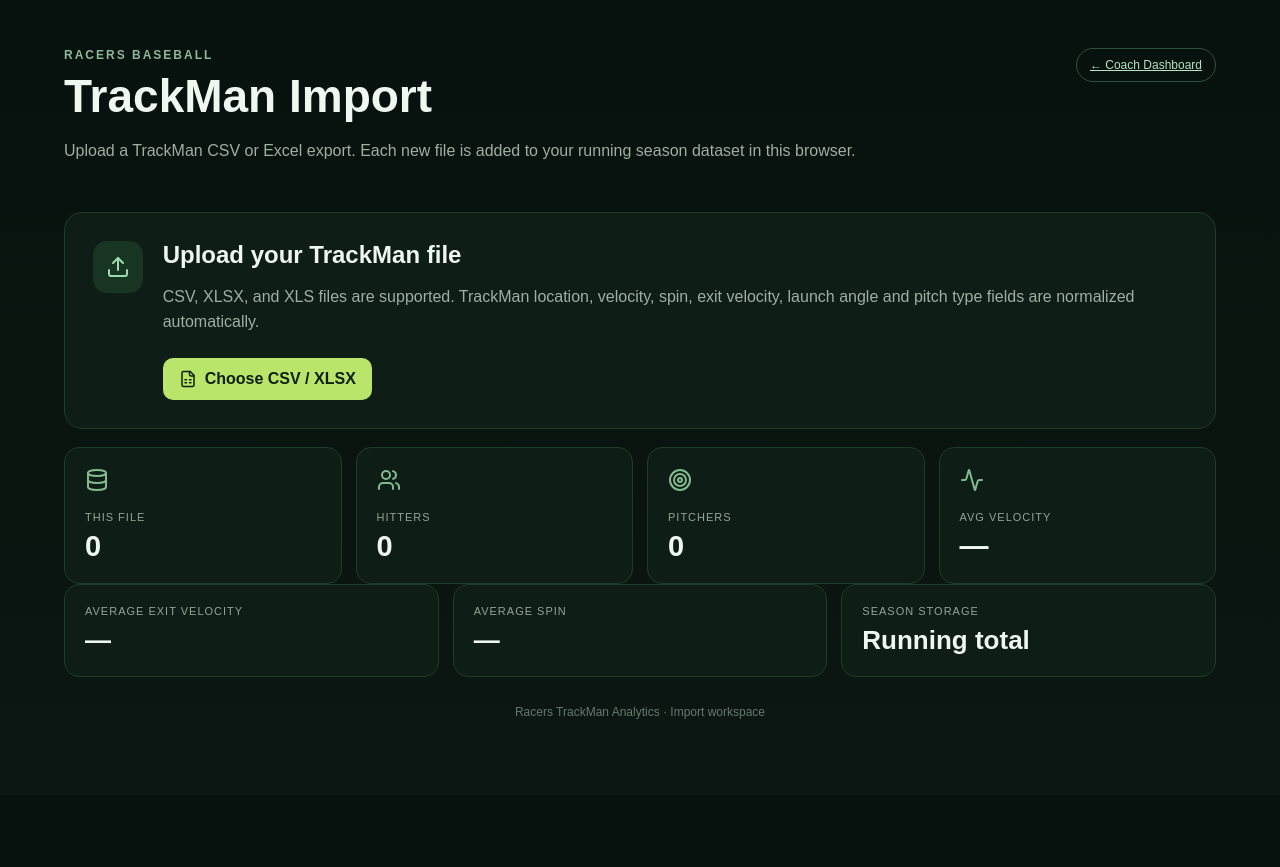
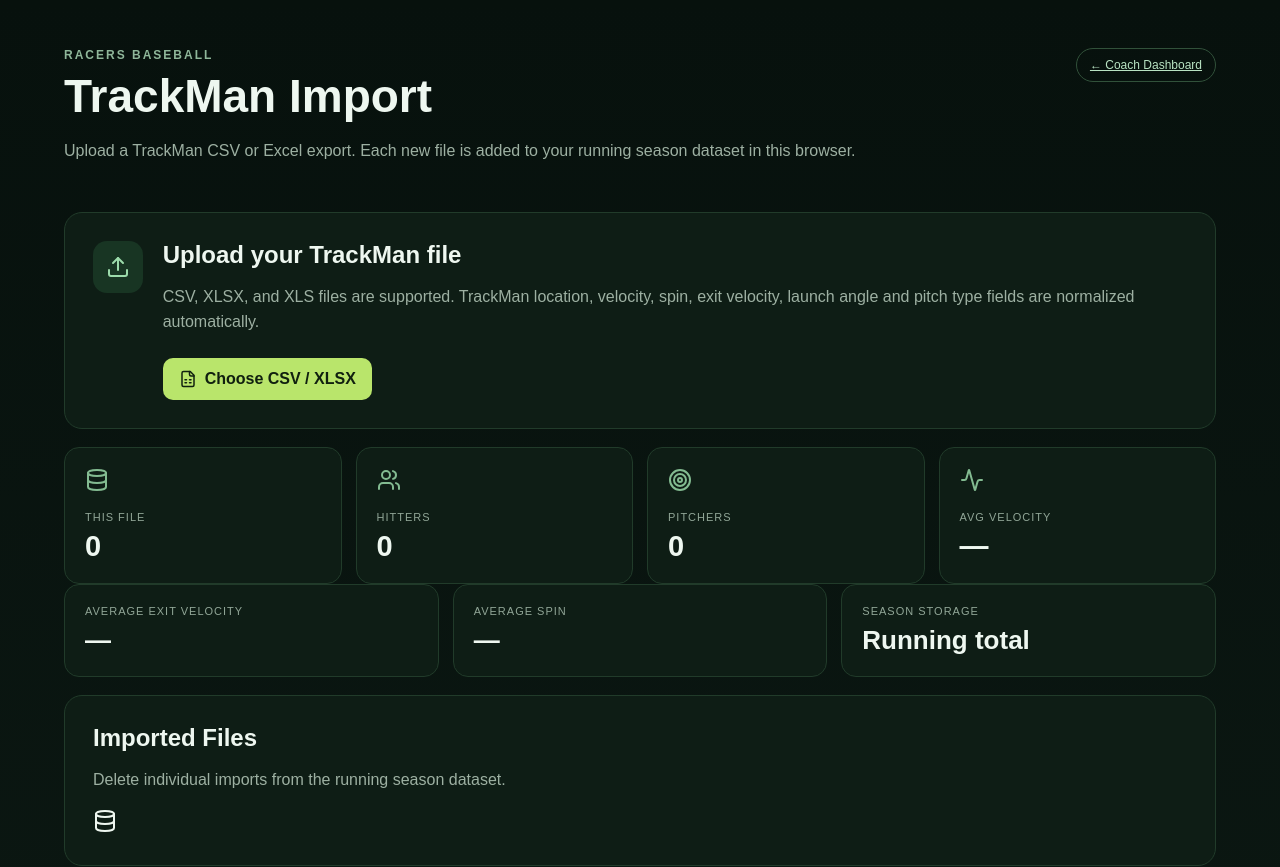
Before and after one commit to Racers43/Racers-Baseball-Trackman, a Next.js app: page /import in a window 1280 px wide. Shown: the top 867 px of the page. Before the commit the page ends 800 px from the top, so only its background shows below. Built offline with nearby package versions, Linux system fonts and the light colour scheme.

Commit message:
Add case-by-case import deletion

```diff
--- a/app/import/page.tsx
+++ b/app/import/page.tsx
@@ -5,9 +5,11 @@
 import {Upload,Database,Users,Activity,Target,FileSpreadsheet,CheckCircle2,AlertCircle,ArrowRight} from "lucide-react";
 
 type Row=Record<string,unknown>;
-export type Pitch={id:number;pitcher:string;batter:string;pitchCall:string;playResult:string;side:number|null;height:number|null;velo:number|null;exitVelo:number|null;angle:number|null;spin:number|null;spinAxis:number|null;pitchType:string;date:string};
+type ImportRecord={id:string;name:string;count:number;importedAt:string};
+export type Pitch={id:number;importId?:string;pitcher:string;batter:string;pitchCall:string;playResult:string;side:number|null;height:number|null;velo:number|null;exitVelo:number|null;angle:number|null;spin:number|null;spinAxis:number|null;pitchType:string;date:string};
 const STORAGE_KEY="racers-trackman-pitches-v1";
 const FILES_KEY="racers-trackman-imports-v1";
+function readImports():ImportRecord[]{try{const raw=JSON.parse(localStorage.getItem(FILES_KEY)||"[]");return raw.map((x:unknown)=>typeof x==="string"?{id:"legacy-"+x,name:x,count:0,importedAt:""}:x)}catch{return []}}
 const aliases={
  pitcher:["Pitcher","PitcherName"], batter:["Batter","BatterName","Hitter"],
  pitchCall:["PitchCall"], playResult:["PlayResult"], side:["PlateLocSide","PlateLocSide (ft)"],
@@ -20,14 +22,16 @@
 function normalize(rows:Row[]):Pitch[]{return rows.map((r,i)=>({id:i,pitcher:String(get(r,"pitcher")??"Unknown"),batter:String(get(r,"batter")??"Unknown"),pitchCall:String(get(r,"pitchCall")??""),playResult:String(get(r,"playResult")??""),side:num(get(r,"side")),height:num(get(r,"height")),velo:num(get(r,"velo")),exitVelo:(num(get(r,"exitVelo"))||0)>0?num(get(r,"exitVelo")):null,angle:num(get(r,"angle")),spin:num(get(r,"spin")),spinAxis:num(get(r,"spinAxis")),pitchType:String(get(r,"pitchType")??"Unknown"),date:String(get(r,"gameDate")??"")}))}
 function parse(file:File){return new Promise<Row[]>((resolve,reject)=>{if(file.name.toLowerCase().endsWith(".xlsx")||file.name.toLowerCase().endsWith(".xls")){const rd=new FileReader();rd.onload=e=>{try{const wb=XLSX.read(e.target?.result,{type:"array"});const ws=wb.Sheets[wb.SheetNames[0]];resolve(XLSX.utils.sheet_to_json<Row>(ws,{defval:null}))}catch(err){reject(err)}};rd.readAsArrayBuffer(file)}else Papa.parse<Row>(file,{header:true,skipEmptyLines:true,complete:r=>resolve(r.data),error:e=>reject(e)})})}
 function avg(a:(number|null)[]){const x=a.filter((v):v is number=>v!==null);return x.length?x.reduce((s,v)=>s+v,0)/x.length:0}
-export default function ImportPage(){const [rows,setRows]=useState<Pitch[]>([]);const [file,setFile]=useState("");const [busy,setBusy]=useState(false);const [msg,setMsg]=useState("");const hitters=useMemo(()=>Array.from(new Set(rows.map(r=>r.batter).filter(x=>x!=="Unknown"))),[rows]);const pitchers=useMemo(()=>Array.from(new Set(rows.map(r=>r.pitcher).filter(x=>x!=="Unknown"))),[rows]);const velo=avg(rows.map(r=>r.velo));const ev=avg(rows.map(r=>r.exitVelo));const spin=avg(rows.map(r=>r.spin));
+export default function ImportPage(){const [rows,setRows]=useState<Pitch[]>([]);const [imports,setImports]=useState<ImportRecord[]>([]);const [file,setFile]=useState("");const [busy,setBusy]=useState(false);const [msg,setMsg]=useState("");const hitters=useMemo(()=>Array.from(new Set(rows.map(r=>r.batter).filter(x=>x!=="Unknown"))),[rows]);const pitchers=useMemo(()=>Array.from(new Set(rows.map(r=>r.pitcher).filter(x=>x!=="Unknown"))),[rows]);const velo=avg(rows.map(r=>r.velo));const ev=avg(rows.map(r=>r.exitVelo));const spin=avg(rows.map(r=>r.spin));
 
-async function upload(f:File){setBusy(true);setMsg("");try{const raw=await parse(f);if(!raw.length)throw new Error("No rows found.");const n=normalize(raw);const existing:Pitch[]=JSON.parse(localStorage.getItem(STORAGE_KEY)||"[]");const imports:string[]=JSON.parse(localStorage.getItem(FILES_KEY)||"[]");if(imports.includes(f.name)){setMsg("This filename has already been imported in this browser. Rename the file if it is a new TrackMan session.");setRows(existing);setFile(f.name);return}const combined=n.map((r,i)=>({...r,id:existing.length+i}));const all=[...existing,...combined];localStorage.setItem(STORAGE_KEY,JSON.stringify(all));localStorage.setItem(FILES_KEY,JSON.stringify([...imports,f.name]));setRows(combined);setFile(f.name);setMsg(`Imported ${n.length.toLocaleString()} pitches and added them to your running season total.`)}catch(e){setMsg(e instanceof Error?e.message:"Unable to import file.")}finally{setBusy(false)}}
+async function upload(f:File){setBusy(true);setMsg("");try{const raw=await parse(f);if(!raw.length)throw new Error("No rows found.");const n=normalize(raw);const existing:Pitch[]=JSON.parse(localStorage.getItem(STORAGE_KEY)||"[]");const imports=readImports();if(imports.some(x=>x.name===f.name)){setMsg("This filename has already been imported in this browser. Rename the file if it is a new TrackMan session.");setRows(existing);setFile(f.name);return}const importId=crypto.randomUUID();const combined=n.map((r,i)=>({...r,id:existing.length+i,importId}));const all=[...existing,...combined];const record={id:importId,name:f.name,count:n.length,importedAt:new Date().toISOString()};const nextImports=[...imports,record];localStorage.setItem(STORAGE_KEY,JSON.stringify(all));localStorage.setItem(FILES_KEY,JSON.stringify(nextImports));setImports(nextImports);setRows(combined);setFile(f.name);setMsg(`Imported ${n.length.toLocaleString()} pitches and added them to your running season total.`)}catch(e){setMsg(e instanceof Error?e.message:"Unable to import file.")}finally{setBusy(false)}}
 
-return <main><header><div><div className="eyebrow">RACERS BASEBALL</div><h1>TrackMan Import</h1><p>Upload a TrackMan CSV or Excel export. Each new file is added to your running season dataset in this browser.</p></div><a className="badge" href="/dashboard">← Coach Dashboard</a></header>
+function deleteImport(id:string){const record=imports.find(x=>x.id===id);if(!record)return;if(id.startsWith("legacy-")){setMsg("Older imports cannot be erased individually because they were saved before per-import tracking was added.");return}if(!window.confirm(`Delete ${record.name} and its ${record.count.toLocaleString()} pitches from the season?`))return;const existing:Pitch[]=JSON.parse(localStorage.getItem(STORAGE_KEY)||"[]");const remaining=existing.filter(p=>p.importId!==id);const next=imports.filter(x=>x.id!==id);localStorage.setItem(STORAGE_KEY,JSON.stringify(remaining));localStorage.setItem(FILES_KEY,JSON.stringify(next));setImports(next);setRows([]);setFile("");setMsg(`Deleted ${record.name} and removed ${record.count.toLocaleString()} pitches from the season.`)}
+ useMemo(()=>{setImports(readImports())},[]);
+ return <main><header><div><div className="eyebrow">RACERS BASEBALL</div><h1>TrackMan Import</h1><p>Upload a TrackMan CSV or Excel export. Each new file is added to your running season dataset in this browser.</p></div><a className="badge" href="/dashboard">← Coach Dashboard</a></header>
 <section className="upload"><div className="uploadIcon"><Upload/></div><div><h2>Upload your TrackMan file</h2><p>CSV, XLSX, and XLS files are supported. TrackMan location, velocity, spin, exit velocity, launch angle and pitch type fields are normalized automatically.</p><label className="button"><FileSpreadsheet size={18}/>{busy?"Importing…":"Choose CSV / XLSX"}<input type="file" accept=".csv,.xlsx,.xls" onChange={e=>{const f=e.target.files?.[0];if(f)upload(f)}}/></label>{file&&<span className="filename">{file}</span>}{msg&&<div className={msg.startsWith("Imported")?"success":"error"}>{msg.startsWith("Imported")?<CheckCircle2 size={17}/>:<AlertCircle size={17}/>} {msg}</div>}{rows.length>0&&<a className="button dashboardLink" href="/dashboard"><ArrowRight size={18}/> Open Season Dashboard</a>}</div></section>
 <div className="grid four"><Card icon={<Database/>} label="This File" value={rows.length.toLocaleString()}/><Card icon={<Users/>} label="Hitters" value={hitters.length}/><Card icon={<Target/>} label="Pitchers" value={pitchers.length}/><Card icon={<Activity/>} label="Avg Velocity" value={velo?velo.toFixed(1)+" mph":"—"}/></div>
-<div className="grid three"><Stat title="Average Exit Velocity" value={ev?ev.toFixed(1)+" mph":"—"}/><Stat title="Average Spin" value={spin?Math.round(spin).toLocaleString()+" rpm":"—"}/><Stat title="Season Storage" value="Running total"/></div>
+<div className="grid three"><Stat title="Average Exit Velocity" value={ev?ev.toFixed(1)+" mph":"—"}/><Stat title="Average Spin" value={spin?Math.round(spin).toLocaleString()+" rpm":"—"}/><Stat title="Season Storage" value="Running total"/></div><section className="panel importHistory"><div className="panelHead"><div><h2>Imported Files</h2><p>Delete individual imports from the running season dataset.</p></div><Database/></div><div className="importList">{imports.map(x=><div className="importRow" key={x.id}><div><strong>{x.name}</strong><small>{x.count?x.count.toLocaleString()+" pitches":"Legacy import"}{x.importedAt?" · "+new Date(x.importedAt).toLocaleString():""}</small></div><button className="deleteBtn" disabled={x.id.startsWith("legacy-")} onClick={()=>deleteImport(x.id)}>Erase Import</button></div>)}</div></section>
 {rows.length>0&&<section className="panel"><h2>Imported preview</h2><div className="tableWrap"><table><thead><tr><th>Pitcher</th><th>Batter</th><th>Pitch</th><th>Velo</th><th>Exit Velo</th><th>Spin</th></tr></thead><tbody>{rows.slice(0,20).map(r=><tr key={r.id}><td>{r.pitcher}</td><td>{r.batter}</td><td>{r.pitchType}</td><td>{r.velo??"—"}</td><td>{r.exitVelo??"—"}</td><td>{r.spin??"—"}</td></tr>)}</tbody></table></div></section>}
 <footer>Racers TrackMan Analytics · Import workspace</footer></main>}
 function Card({icon,label,value}:{icon:React.ReactNode;label:string;value:string|number}){return <div className="card"><span>{icon}</span><small>{label}</small><strong>{value}</strong></div>}
```
